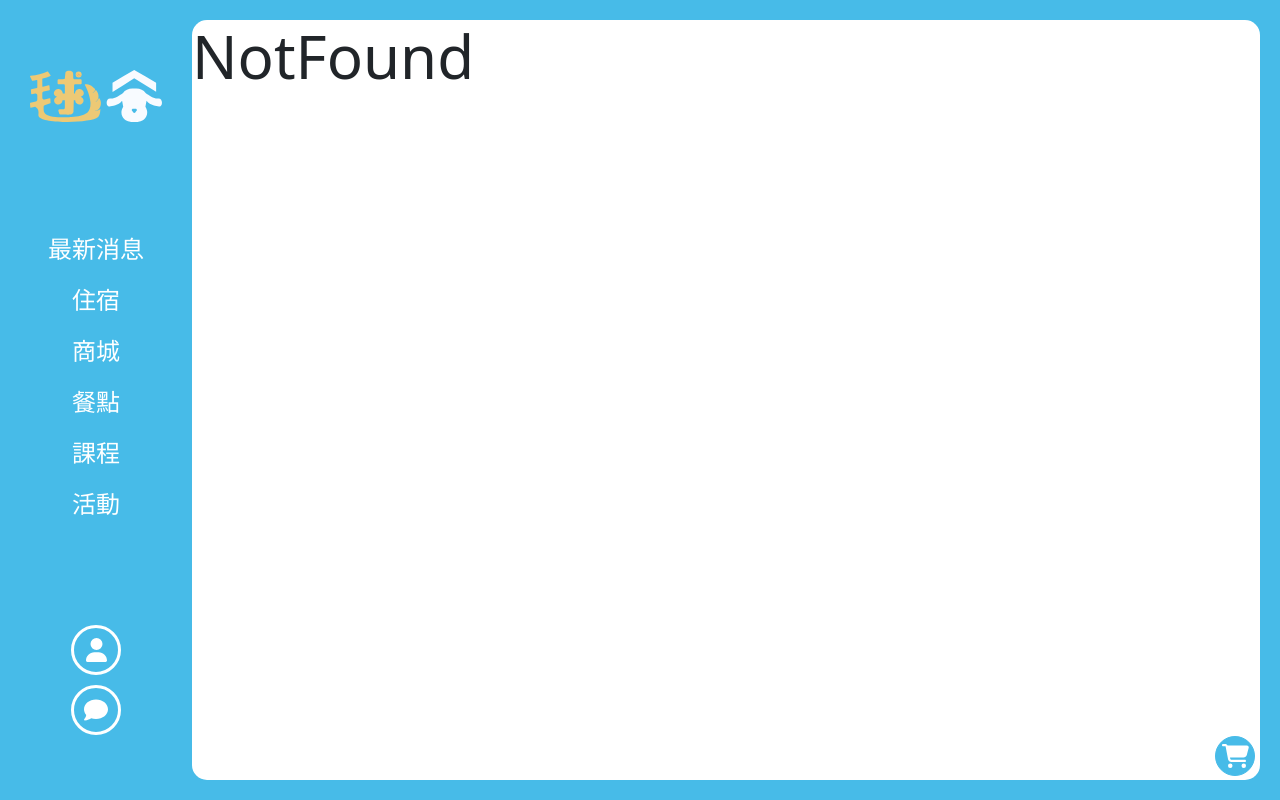
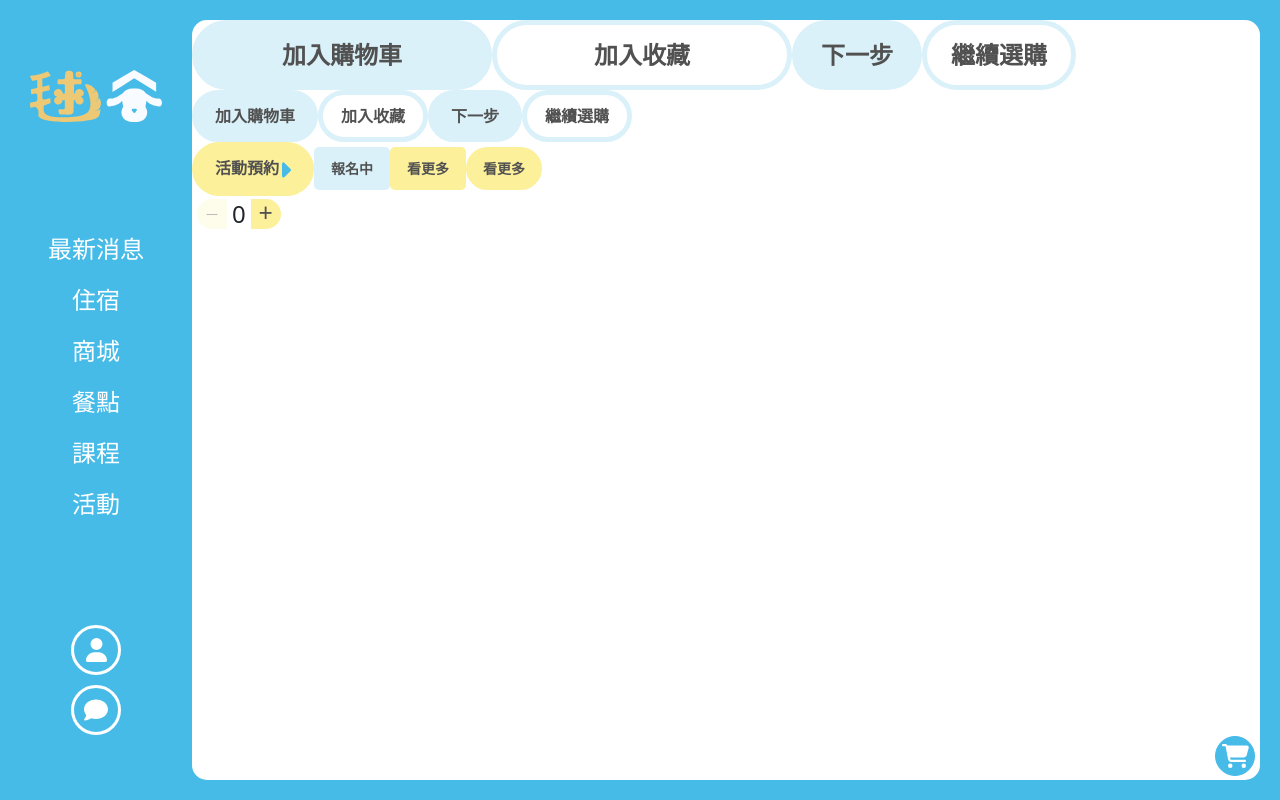
Before and after one commit to hiphop200199/ISpan129FE-team01-project, a React (Create React App) app: page /button in a window 1280 px wide. Built offline with nearby package versions, Linux system fonts and the light colour scheme.

Commit message:
feat:新增共用button，表單欄位，template資料夾

```diff
--- a/src/App.js
+++ b/src/App.js
@@ -11,7 +11,8 @@ import NotFound from './pages/NotFound'
 import Product from './pages/product/Product'
 import RegisterMember from './pages/member/RegisterMember'
 import Cart from './pages/cart/Cart'
-
+import ButtonTemplate from './template/button'
+import FormTemplate from './template/form'
 //引入頁面元件
 
 function App() {
@@ -30,6 +31,8 @@ function App() {
           <Route path="*" element={<NotFound />} />
           <Route path="member" element={<RegisterMember />} />
           <Route path="cart" element={<Cart />} />
+          <Route path="button" element={<ButtonTemplate />}></Route>
+          <Route path="form" element={<FormTemplate />}></Route>
         </Route>
       </Routes>
     </BrowserRouter>
--- a/src/pages/hotel/Reserve.js
+++ b/src/pages/hotel/Reserve.js
@@ -53,8 +53,9 @@ function Reserve() {
               </div>
               <div className="r-form-adult">
                 <p>成人</p>
+                <div className="calculate-btn-box">
                   <button
-                  className="dash r-btn"
+                    className="dash calculate-btn"
                     disabled={adultCount <= 0 ? true : false}
                     onClick={() => {
                       if (adultCount > 0) {
@@ -64,16 +65,18 @@ function Reserve() {
                   ></button>
                   <span>{adultCount}</span>
                   <button
-                  className="add r-btn"
+                    className="add calculate-btn"
                     onClick={() => {
                       setAdultCount(adultCount + 1)
                     }}
                   ></button>
                 </div>
+              </div>
               <div className="r-form-child">
                 <p>兒童</p>
+                <div className="calculate-btn-box">
                   <button
-                  className="dash r-btn"
+                    className="dash calculate-btn"
                     disabled={childCount <= 0 ? true : false}
                     onClick={() => {
                       if (childCount > 0) {
@@ -83,16 +86,18 @@ function Reserve() {
                   ></button>
                   <span>{childCount}</span>
                   <button
-                  className="add r-btn"
+                    className="add calculate-btn"
                     onClick={() => {
                       setChildCount(childCount + 1)
                     }}
                   ></button>
                 </div>
+              </div>
               <div className="r-form-pet">
                 <p>寵物 (請點選寵物數量查看寵物窩)</p>
+                <div className="calculate-btn-box">
                   <button
-                  className="dash r-btn"
+                    className="dash calculate-btn"
                     disabled={petCount <= 0 ? true : false}
                     onClick={() => {
                       if (petCount > 0) {
@@ -102,11 +107,12 @@ function Reserve() {
                   ></button>
                   <span>{petCount}</span>
                   <button
-                  className="add r-btn"
+                    className="add calculate-btn"
                     onClick={() => {
                       setPetCount(petCount + 1)
                     }}
                   ></button>
+                </div>
               </div>
               {petCount > 0 ? (
                 <div className="choose-pet-section">
--- /dev/null
+++ b/src/style/_button.scss
@@ -0,0 +1,105 @@
+.btn{
+  border-radius: var(--button-radius-1);
+  font-weight: bold;
+  color: var(--text-black);
+  .fa-caret-right{
+    vertical-align: middle;
+    path{
+      fill: var(--primary);
+    }
+  }
+}
+.btn-lg{
+  min-width: 300px;
+  font-size: var(--font-size-h1) ;//可調整高度
+}
+.btn-primary{
+  background-color: var(--light-blue);
+  border:5px solid var(--light-blue);
+  &:hover,&:active,&:focus-visible{
+    background-color: var(--text-white)!important;
+    border-color: var(--primary)!important;
+    color: var(--text-black)!important;
+  }
+}
+.btn-secondary{
+  background-color: var(--secondary);
+  border:5px solid var(--secondary);
+  &:hover,&:active,&:focus-visible{
+    background-color: var(--light-yellow)!important;
+    border-color: var(--light-yellow)!important;
+    color: var(--text-black)!important;
+  }
+}
+.btn-outline-primary{
+  border:5px solid var(--light-blue);
+  &:hover,&:active,&:focus-visible{
+    background-color: var(--text-white);
+    border-color: var(--primary);
+    color: var(--text-black);
+  }
+}
+.min-width-auto{
+  min-width: auto;
+}
+
+.btn-md{
+  font-size: var(--font-size-h4);
+}
+
+.btn-sm {
+  font-size: var(--font-size-h5);
+  //圓角5px
+  &.radius-5px{
+    border-radius: var(--button-radius-2);
+  }
+}
+
+//加減數量按鈕
+.calculate-btn-box{
+  display: flex;
+  align-items: center;
+}
+
+.calculate-btn {
+  &:disabled{
+      border: 0px solid #bcbcbc;
+      background-color: var(--light-yellow);
+      &::before {
+          color: #bcbcbc;
+      }
+  }
+}
+.dash{
+  background-color: var(--secondary);
+  border-radius: 15px 0 0 15px;
+  width:30px;
+  height: 30px;
+  border: 0px solid #515151;
+  margin: 0 5px;
+  &::before {
+      display: block;
+      text-align: center;
+      font-size: 12px;
+      margin: 3px auto;
+      color: #515151;
+      content: "—";
+  }
+
+}
+.add{
+  background-color: var(--secondary);
+  border-radius: 0 15px 15px 0;
+  width: 30px;
+  height: 30px;
+  border: 0px solid #515151;
+  margin: 0 5px;
+  &::after{
+      display: block;
+      text-align: center;
+      font-size: 25px;
+      margin: -20px -10px;
+      color: #515151;
+      content: "+";
+  }
+}
--- /dev/null
+++ b/src/style/_default.scss
@@ -0,0 +1,24 @@
+:root{
+  //文字大小
+  --font-size-header: 48px;
+  --font-size-h1: 24px;
+  --font-size-h2: 20px;
+  --font-size-h3: 18px;
+  --font-size-h4: 16px;
+  --font-size-h5: 14px;
+  --font-size-p: 12px;
+  --font-size-span: 12px;
+  --font-size-button-lg: 32px;
+
+
+  --primary:#47BBE8;//主色
+  --secondary:#FCF09A;//次色
+  --light-blue:#DAF1FA;//淡藍
+  --light-yellow:#FEFCEB;//淡黃
+  --field-frame:#EDC975;//欄位外框
+  --text-black:#515151;
+  --text-white:#FFFFFF;
+  --light-blue-2:#cde2ea;
+  --button-radius-1:45px;
+  --button-radius-2:5px;
+}
--- /dev/null
+++ b/src/style/_form.scss
@@ -0,0 +1,35 @@
+.form-control{
+  border: 1px solid var(--field-frame);
+  &:focus{
+    border-color:var(--field-frame);
+    box-shadow: 0 0 0 0.25rem rgb(237 176 24 / 25%);
+  }
+}
+.form-check-input{
+  border: 1px solid var(--field-frame);
+  &:focus{
+
+    box-shadow: 0 0 0 0.25rem rgb(237 176 24 / 25%);
+  }
+  &:checked{
+    background-color: var(--field-frame);
+    border-color: #e6ab23;
+  }
+}
+.form-select{
+  border: 1px solid var(--field-frame);
+  &:focus{
+    border-color:var(--field-frame);
+    box-shadow: 0 0 0 0.25rem rgb(237 176 24 / 25%);
+  }
+}
+.form-container{
+  max-width: 1153px;
+  margin: 30px auto;
+  .pl-1{
+    padding-left: 1rem;
+  }
+  .pr-1{
+    padding-right: 1rem;
+  }
+}
--- a/src/style/index.scss
+++ b/src/style/index.scss
@@ -1,6 +1,9 @@
+@import '_default.scss';
 // 導入bootstrap所有的樣式與預設變數
 @import '~bootstrap/scss/bootstrap';
 // 其他自訂樣式
 @import '_layout.scss';
 @import '_card.scss';
 @import 'reserve.scss';
+@import '_button.scss';
+@import '_form.scss';
--- a/src/style/reserve.scss
+++ b/src/style/reserve.scss
@@ -76,47 +76,8 @@
         display: flex;
     }
 }
-.r-btn {
-    &:disabled{
-        border: 1px solid #bcbcbc;
-        background-color: #f1f1f1;
-        &::before {
-            color: #bcbcbc;
-        }
-    }
-}
-.dash{
-    width:30px;
-    height: 30px;
-    border: 1px solid #515151;
-    border-radius: 50%;
-    margin: 0 5px;
-    &::before {
-        display: block;
-        text-align: center;
-        font-size: 12px;
-        margin: 3px auto;
-        color: #515151;
-        content: "—";
-    }
 
-}
-.add{
-    width: 30px;
-    height: 30px;
-    border: 1px solid #515151;
-    border-radius: 50%;
-    margin: 0 5px;
-    &::after{
-        display: block;
-        text-align: center;
-        font-size: 25px;
-        margin: -20px auto;
-        color: #515151;
 
-        content: "+";
-    }
-}
 .choose-pet-section{
     img{
 
--- /dev/null
+++ b/src/template/button.js
@@ -0,0 +1,107 @@
+import { useState } from 'react'
+import { FontAwesomeIcon } from '@fortawesome/react-fontawesome'
+import { faCaretRight } from '@fortawesome/free-solid-svg-icons'
+function ButtonTemplate() {
+  const [count, setCount] = useState(0)
+  return (
+    <>
+      <div>
+        {/* 大的按鈕: 加入購物車 */}
+        <button type="button" className="btn btn-primary btn-lg">
+          加入購物車
+        </button>
+        {/* 大的按鈕: 加入收藏 */}
+        <button type="button" className="btn btn-outline-primary btn-lg">
+          加入收藏
+        </button>
+        {/* 大的按鈕: 下一步，確認送出，回首頁 */}
+        <button type="button" className="btn btn-primary btn-lg min-width-auto">
+          下一步
+        </button>
+
+        {/* 大的按鈕: 繼續選購，回上一步 */}
+        <button
+          type="button"
+          className="btn btn-outline-primary btn-lg min-width-auto"
+        >
+          繼續選購
+        </button>
+      </div>
+
+      <div>
+        {/* 中的按鈕: 加入購物車 */}
+        <button type="button" className="btn btn-primary btn-md">
+          加入購物車
+        </button>
+
+        {/* 中的按鈕: 加入收藏 */}
+        <button type="button" className="btn btn-outline-primary btn-md">
+          加入收藏
+        </button>
+        {/* 中的按鈕: 下一步，確認送出，回首頁，返回，確定 */}
+        <button type="button" className="btn btn-primary btn-md min-width-auto">
+          下一步
+        </button>
+        {/* 中的按鈕: 繼續選購，回上一步 */}
+        <button
+          type="button"
+          className="btn btn-outline-primary btn-md min-width-auto"
+        >
+          繼續選購
+        </button>
+      </div>
+
+      {/*  */}
+
+      {/* footer按鈕 */}
+      <button type="button" className="btn btn-secondary btn-md min-width-auto">
+        活動預約
+        <FontAwesomeIcon icon={faCaretRight} />
+      </button>
+
+      {/* 藍色小按鈕 */}
+      <button
+        type="button"
+        className="btn btn-primary btn-sm min-width-auto radius-5px"
+      >
+        報名中
+      </button>
+
+      {/* 黃色小按鈕(方形): 看更多，已結束，立即訂房 */}
+      <button
+        type="button"
+        className="btn btn-secondary btn-sm min-width-auto radius-5px"
+      >
+        看更多
+      </button>
+      {/* 黃色小按鈕(圓弧形): 看更多，已結束，立即訂房 */}
+      <button
+        type="button"
+        className="btn btn-secondary btn-sm min-width-auto "
+      >
+        看更多
+      </button>
+
+      {/* 加減數量按鈕 */}
+      <div className="calculate-btn-box">
+        <button
+          className="dash calculate-btn"
+          disabled={count <= 0 ? true : false}
+          onClick={() => {
+            if (count > 0) {
+              setCount(count - 1)
+            }
+          }}
+        ></button>
+        <span>{count}</span>
+        <button
+          className="add calculate-btn"
+          onClick={() => {
+            setCount(count + 1)
+          }}
+        ></button>
+      </div>
+    </>
+  )
+}
+export default ButtonTemplate
--- /dev/null
+++ b/src/template/form.js
@@ -0,0 +1,72 @@
+import React from 'react'
+
+function FormTemplate() {
+  return (
+    <>
+      <div className="form-container">
+        <form>
+          <div class="mb-3">
+            <select
+              class="form-select mb-3"
+              aria-label="Default select example"
+            >
+              <option selected>信用卡</option>
+              <option value="1">貨到付款</option>
+            </select>
+            <input
+              type="email"
+              class="form-control"
+              id="exampleInputEmail1"
+              aria-describedby="emailHelp"
+              placeholder="卡號"
+            />
+          </div>
+          <div className="d-flex">
+            <div class="mb-3 col-6 pr-1">
+              <input
+                type="email"
+                class="form-control"
+                id="exampleInputEmail1"
+                aria-describedby="emailHelp"
+                placeholder="到期日"
+              />
+            </div>
+            <div class="mb-3 col-6 pl-1">
+              <input
+                type="email"
+                class="form-control"
+                id="exampleInputEmail1"
+                aria-describedby="emailHelp"
+                placeholder="安全碼"
+              />
+            </div>
+          </div>
+
+          <div class="mb-3 form-check">
+            <input
+              type="checkbox"
+              class="form-check-input"
+              id="exampleCheck1"
+            />
+            <label class="form-check-label" for="exampleCheck1">
+              Check me out
+            </label>
+          </div>
+          <div class="form-check">
+            <input
+              class="form-check-input"
+              type="radio"
+              name="flexRadioDefault"
+              id="flexRadioDefault1"
+            />
+            <label class="form-check-label" for="flexRadioDefault1">
+              Default radio
+            </label>
+          </div>
+        </form>
+      </div>
+    </>
+  )
+}
+
+export default FormTemplate
```
Lines whose indentation alone changed are shown as unchanged.
